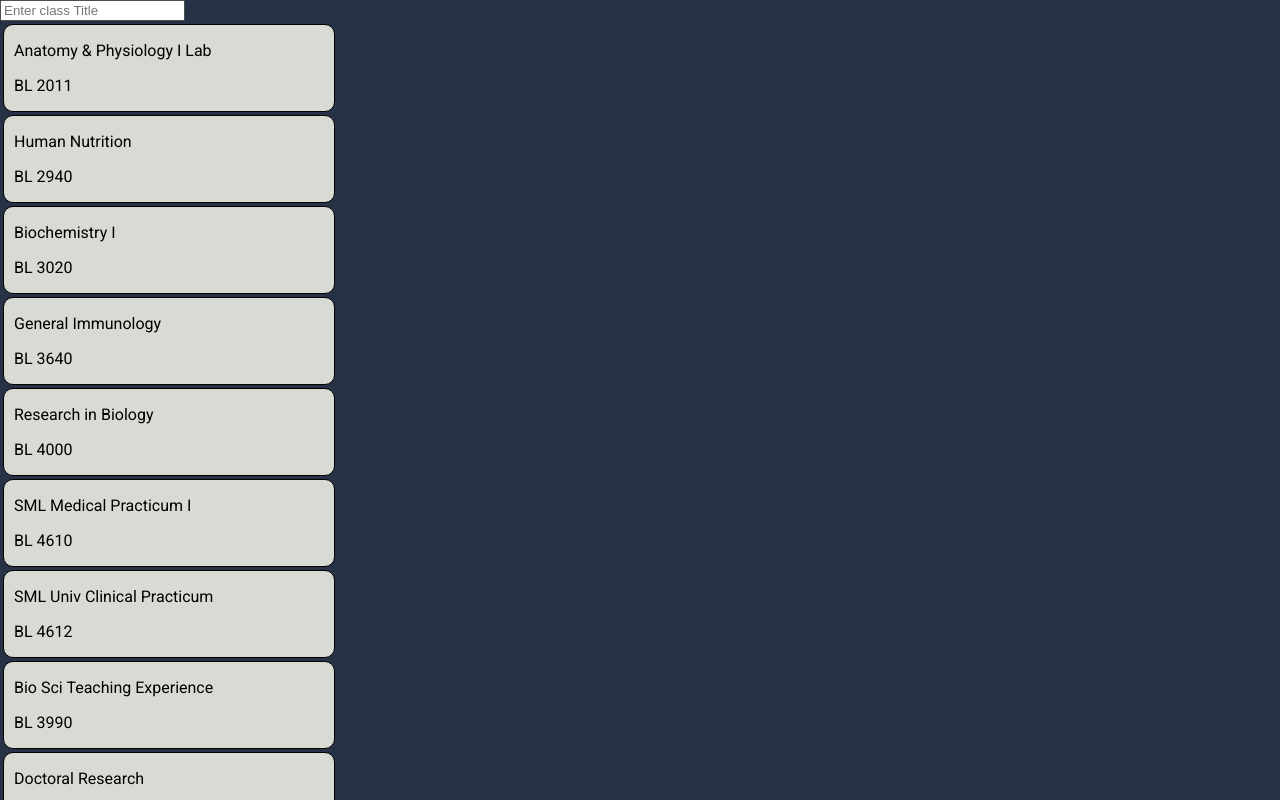
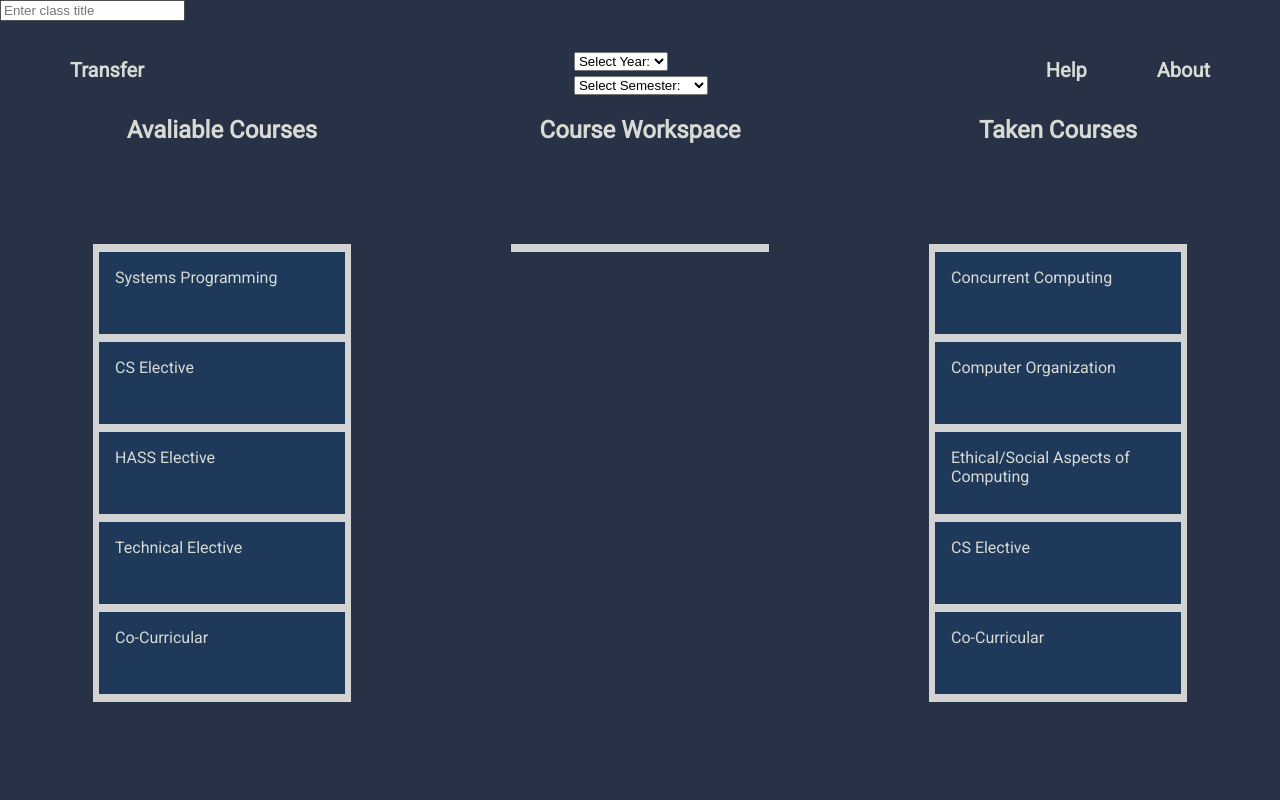
Before and after one commit to LounnAriik/CS3141-Team13, a React (Create React App) app in the folder Test3/: page / in a window 1280 px wide. Shown: the top 800 px of the page. Built offline with nearby package versions, Linux system fonts and the light colour scheme.

Commit message:
make the search bar result hidden until typed into

```diff
--- a/Test3/src/App.js
+++ b/Test3/src/App.js
@@ -315,11 +315,15 @@ function App() {
 
    <div classname='list'>
 
-    <input placeholder="Enter class Title" onChange={event => setQuery(event.target.value)} />
+    <input placeholder="Enter class title" onChange={event => setQuery(event.target.value)} />
   { data.filter(classes => {
+    if (query === ''){
+      return null;
+    }
     if (classes.title.toLowerCase().includes(query.toLowerCase())) {
-      return  classes ;
-    } else if (classes.crse.includes(query) && classes.subject.includes(query)) {
+      return classes ;
+    }
+    if (classes.crse.includes(query) && classes.subject.includes(query)) {
       return classes;
    }
 
```
